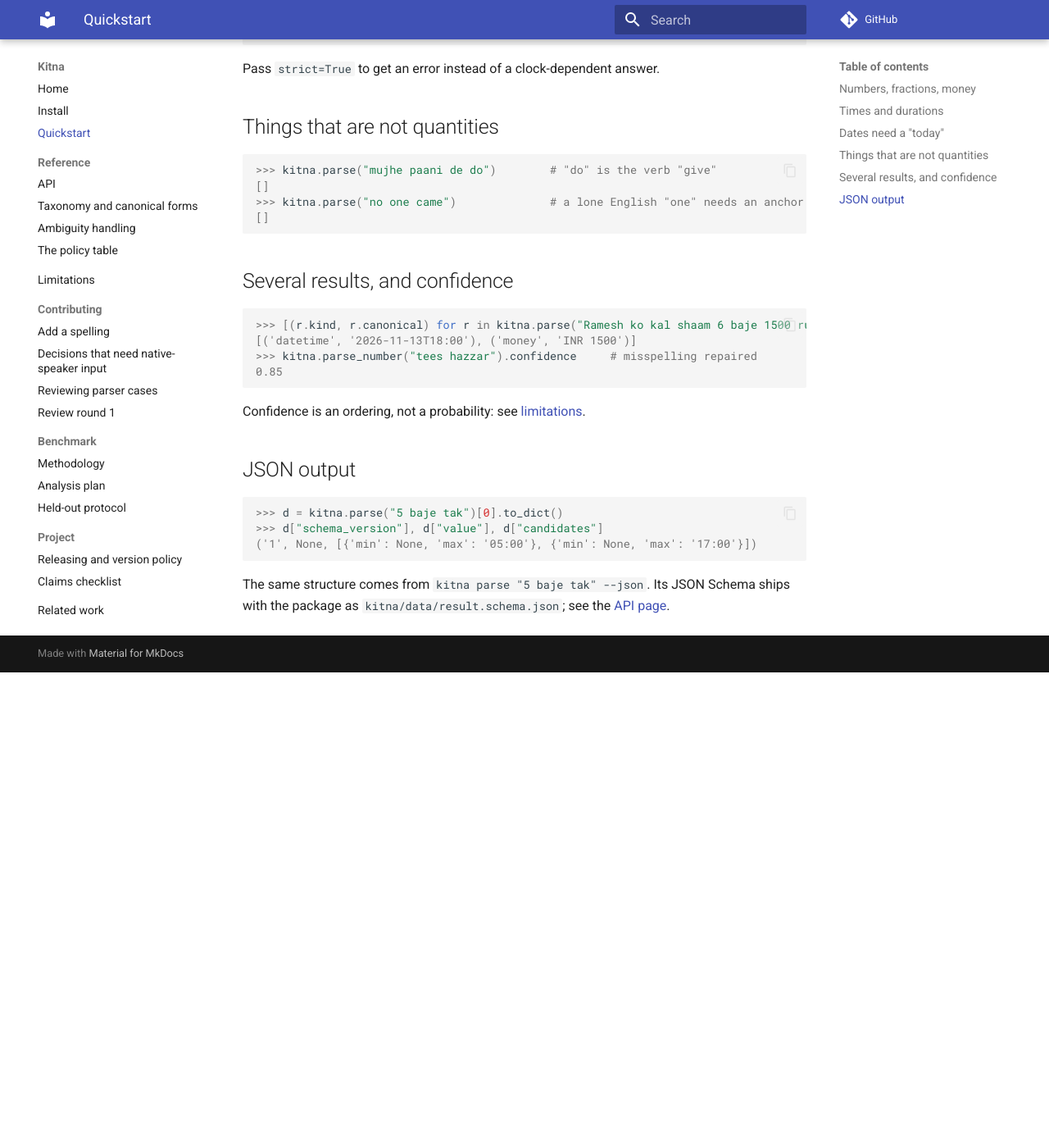
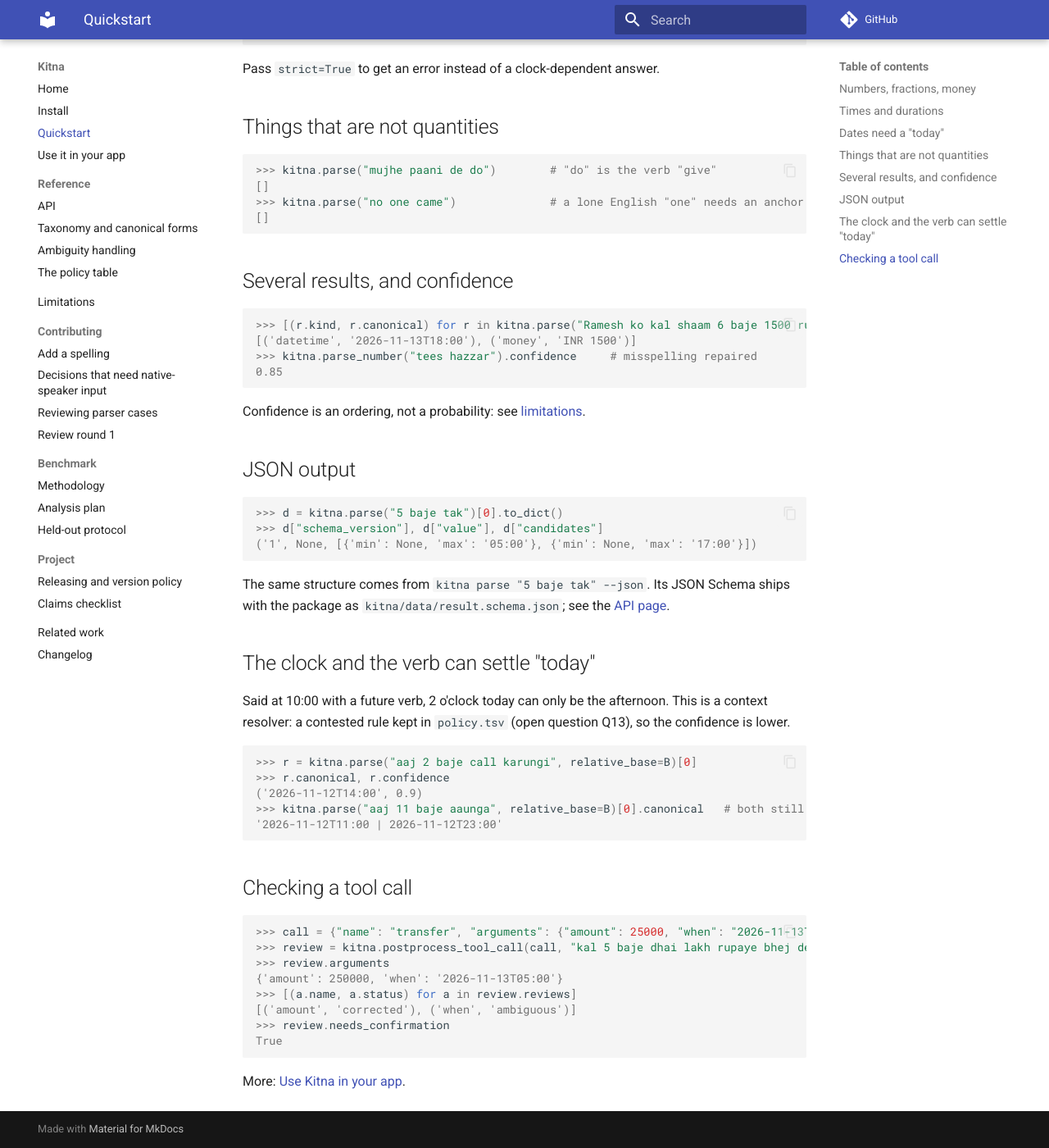
Before and after one commit to Saparajeeta/Kitna, an MkDocs documentation site: the page built from docs/quickstart.md, in a window 1280 px wide and 1400 px high, scrolled down 1236 px. Shown: the whole window at 82% size. Built offline with MkDocs 1.6.1 and Material for MkDocs 9.7.7, drawn with Linux system fonts in a browser that asks for light colours; comment, search, counter and statistics services are not loaded; before the commit the page ends 2056 px from its top, so only the background shows below that.

Commit message:
Dockerfile for kitna serve; integration guide; doctested quickstart for resolver and tool-call check
Co-authored-by: arena-agent <297053741+arena-agent@users.noreply.github.com>

````diff
--- a/docs/quickstart.md
+++ b/docs/quickstart.md
@@ -98,3 +98,33 @@ Confidence is an ordering, not a probability: see [limitations](limitations.md).
 
 The same structure comes from `kitna parse "5 baje tak" --json`. Its JSON Schema
 ships with the package as `kitna/data/result.schema.json`; see the [API page](api.md).
+
+## The clock and the verb can settle "today"
+
+Said at 10:00 with a future verb, 2 o'clock today can only be the afternoon. This is a context
+resolver: a contested rule kept in `policy.tsv` (open question Q13), so the confidence is lower.
+
+```pycon
+>>> r = kitna.parse("aaj 2 baje call karungi", relative_base=B)[0]
+>>> r.canonical, r.confidence
+('2026-11-12T14:00', 0.9)
+>>> kitna.parse("aaj 11 baje aaunga", relative_base=B)[0].canonical   # both still to come: not decided
+'2026-11-12T11:00 | 2026-11-12T23:00'
+
+```
+
+## Checking a tool call
+
+```pycon
+>>> call = {"name": "transfer", "arguments": {"amount": 25000, "when": "2026-11-13T05:00"}}
+>>> review = kitna.postprocess_tool_call(call, "kal 5 baje dhai lakh rupaye bhej dena", relative_base=B)
+>>> review.arguments
+{'amount': 250000, 'when': '2026-11-13T05:00'}
+>>> [(a.name, a.status) for a in review.reviews]
+[('amount', 'corrected'), ('when', 'ambiguous')]
+>>> review.needs_confirmation
+True
+
+```
+
+More: [Use Kitna in your app](integrations.md).
--- a/mkdocs.yml
+++ b/mkdocs.yml
@@ -29,6 +29,7 @@ nav:
   - Home: index.md
   - Install: install.md
   - Quickstart: quickstart.md
+  - Use it in your app: integrations.md
   - Reference:
       - API: api.md
       - Taxonomy and canonical forms: taxonomy.md
````
Also changed, not shown: docs/integrations.md (added, +88 -0 lines), 2 other files.
